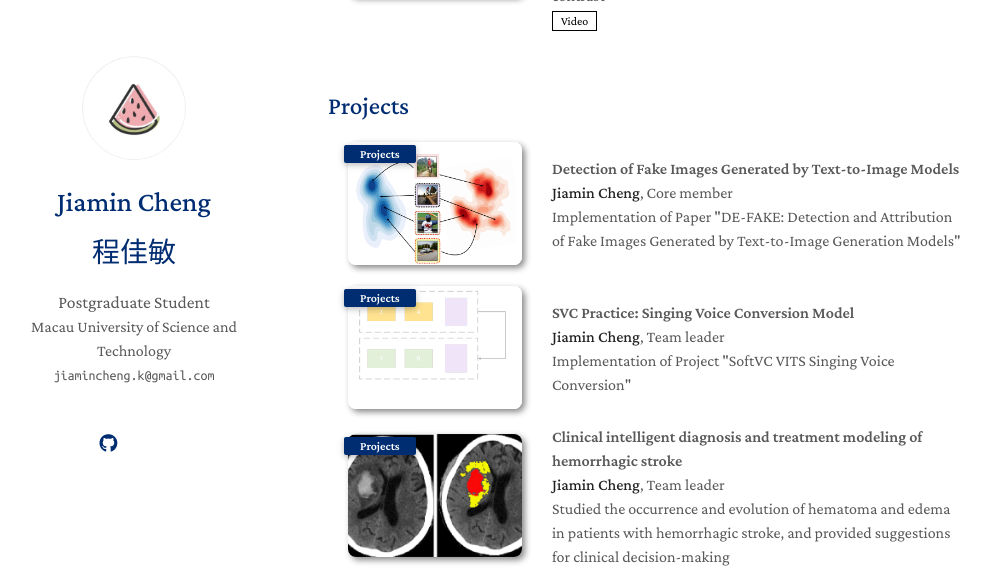
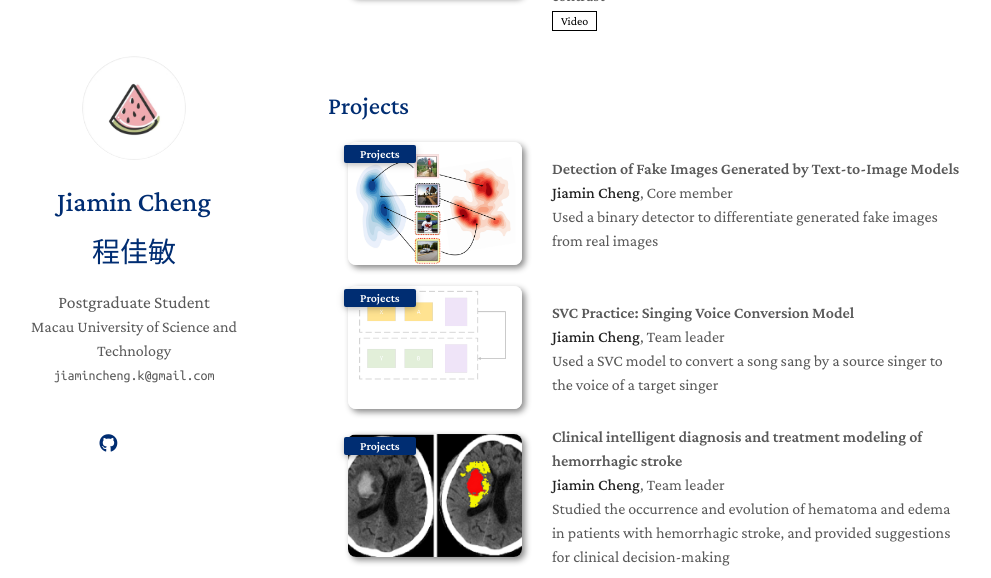
Before and after one commit to jiamincheng/jiamincheng.github.io, a Jekyll site: the page built from index.md, in a window 1280 px wide and 900 px high, scrolled down 957 px, cut to the strip 52-630 px from the top of the window. Shown: the whole strip, without its empty margins (142-1133 px from the left). Built offline with Jekyll 4.4.1, drawn with Linux system fonts in a browser that asks for light colours; a style sheet for code colours, icons or effects is not loaded.

Commit message:
Update projects.md

```diff
--- a/_includes/projects.md
+++ b/_includes/projects.md
@@ -17,7 +17,7 @@
   <div class="col-sm-9" style="position: relative;padding-right: 15px;padding-left: 20px;">
       <div class="title">Detection of Fake Images Generated by Text-to-Image Models</div>
       <div class="author"><strong>Jiamin Cheng</strong>, Core member</div>
-      <div class="periodical">Implementation of Paper "DE-FAKE: Detection and Attribution of Fake Images Generated by Text-to-Image Generation Models"</div>
+      <div class="periodical">Used a binary detector to differentiate generated fake images from real images</div>
     <div class="links">
     </div>
   </div>
@@ -33,7 +33,7 @@
   <div class="col-sm-9" style="position: relative;padding-right: 15px;padding-left: 20px;">
       <div class="title">SVC Practice: Singing Voice Conversion Model</div>
       <div class="author"><strong>Jiamin Cheng</strong>, Team leader</div>
-      <div class="periodical">Implementation of Project "SoftVC VITS Singing Voice Conversion"</div>
+      <div class="periodical">Used a SVC model to convert a song sang by a source singer to the voice of a target singer</div>
     <div class="links">
     </div>
   </div>
```
